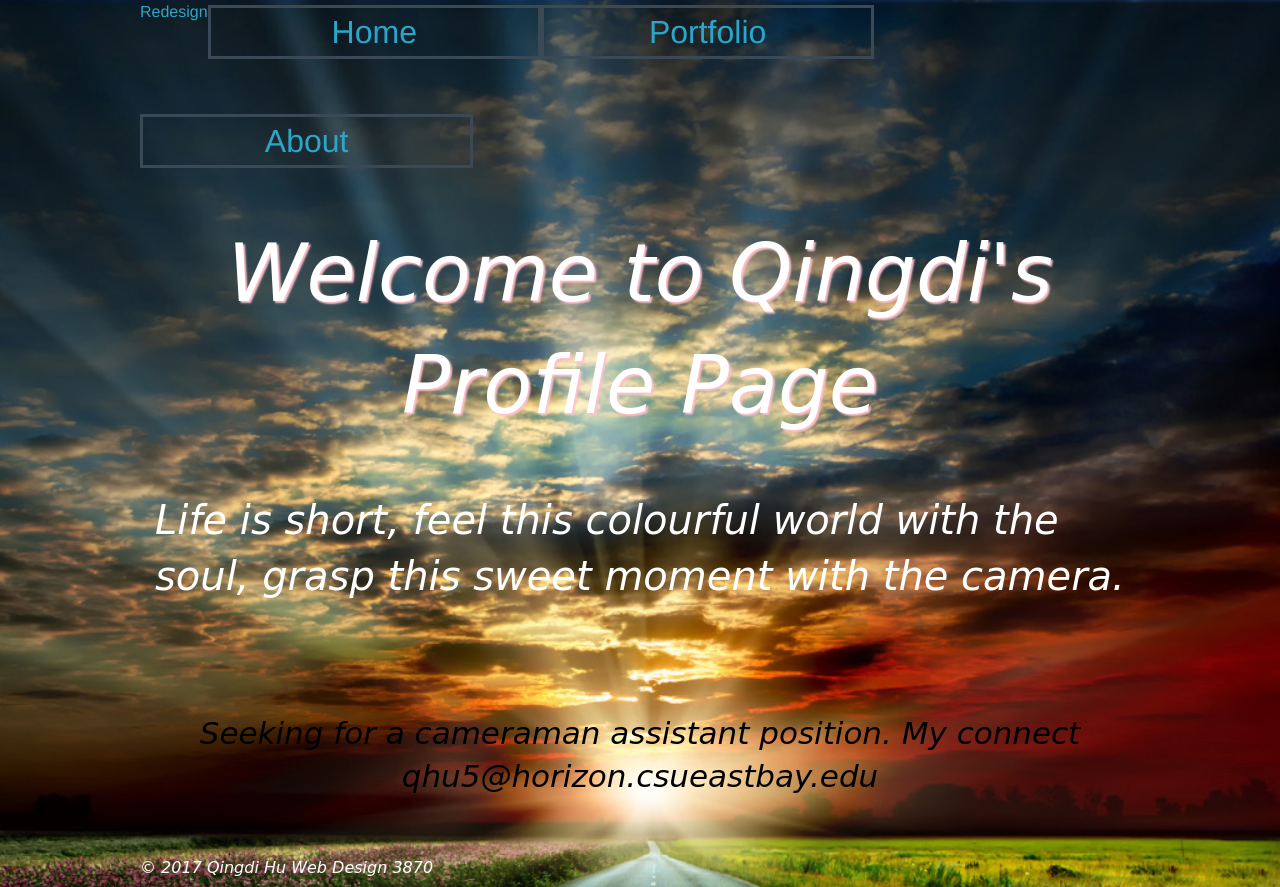
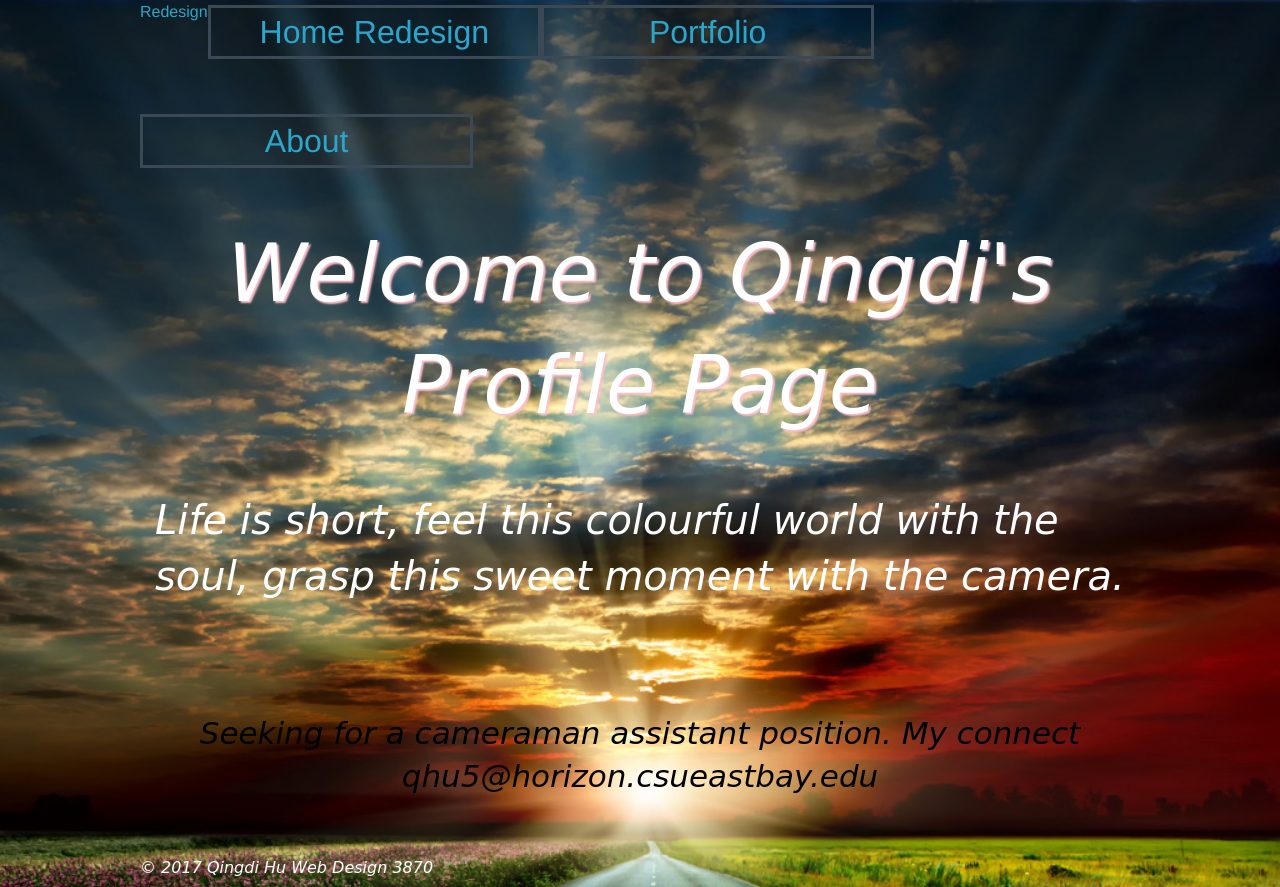
Before and after one commit to hqd675543171/art3870-wi17, a plain HTML site: page index.html in a window 1280 px wide. Drawn offline with Linux system fonts and the light colour scheme.

Commit message:
Update index.html

```diff
--- a/index.html
+++ b/index.html
@@ -20,6 +20,7 @@
     <a href="redesign/index.html" >Redesign</a>
     <div class="column large-4 medium-4 nav">
       <a href="index.html" > Home</a>
+      <a href="redesign/index.html" >Redesign</a>
   </div>
     <div class="column large-4  medium-4 nav ">
       <a href="pro.html" > Portfolio</a>
```
